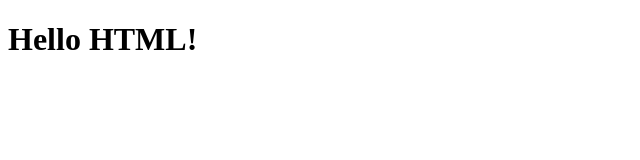
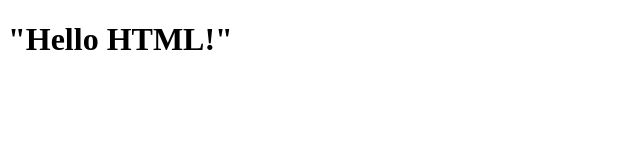
Before and after one commit to OdalisGKY/MyProjects, a plain HTML site: page index.html in a window 1280 px wide. Shown: the whole page, without its empty margins (0-640 px from the left). Drawn offline with Linux system fonts and the light colour scheme.

Commit message:
html and md file updated

```diff
--- a/index.html
+++ b/index.html
@@ -6,6 +6,6 @@
     <title>Document</title>
 </head>
 <body>
-    <h1>Hello HTML!</h1>
+    <h1>"Hello HTML!"</h1>
 </body>
 </html>
```
Also changed, not shown: 1 other file.
